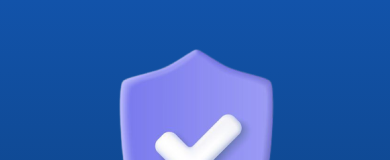
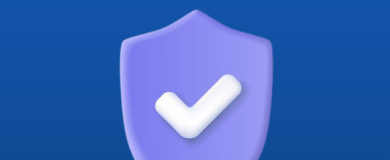
Before and after one commit to DmytroPetryhan/do-it-application, a React Native app: screen /signUpScreen in a window 390 px wide. Shown: the top 160 px of the page. Built offline with nearby package versions, Linux system fonts and the light colour scheme.

Commit message:
VMA 5 fixed SafeAreaView

```diff
--- a/App.js
+++ b/App.js
@@ -1,25 +1,13 @@
 import React from "react";
 import { StatusBar } from "expo-status-bar";
-import { StyleSheet, SafeAreaView, Platform } from "react-native";
 import GradientContainer from "./src/components/GradientContainer";
 import RootNavigation from "./src/navigation/RootNavigation";
 
 export default function App() {
   return (
-    <GradientContainer style={styles.container}>
-      <SafeAreaView style={styles.androidSafeArea}>
-        <StatusBar style="light" />
-      </SafeAreaView>
+    <GradientContainer>
+      <StatusBar style="light" />
       <RootNavigation />
     </GradientContainer>
   );
 }
-
-const styles = StyleSheet.create({
-  container: {
-    flex: 1,
-  },
-  androidSafeArea: {
-    height: Platform.OS === "ios" ? 0 : 40,
-  },
-});
--- a/src/screens/SignInScreen.js
+++ b/src/screens/SignInScreen.js
@@ -1,12 +1,14 @@
 import React from "react";
-import { StyleSheet, View, Text } from "react-native";
+import { StyleSheet, View, Text, SafeAreaView } from "react-native";
 import WelcomeMessage from "../components/WelcomeMessage";
 import Input from "../components/Input";
 import NavigationButton from "../components/NavigationButton";
 import { THEME } from "../theme";
 import Button from "../components/Button/Button";
+
 const SignInScreen = () => {
   return (
+    <SafeAreaView>
       <View style={styles.container}>
         <WelcomeMessage />
         <View style={styles.inputContainer}>
@@ -41,6 +43,7 @@ const SignInScreen = () => {
           />
         </View>
       </View>
+    </SafeAreaView>
   );
 };
 const styles = StyleSheet.create({
--- a/src/screens/SignUpScreen.js
+++ b/src/screens/SignUpScreen.js
@@ -1,4 +1,4 @@
-import { StyleSheet, View, Text } from "react-native";
+import { StyleSheet, View, Text, SafeAreaView } from "react-native";
 import React from "react";
 import WelcomeMessage from "../components/WelcomeMessage";
 import Input from "../components/Input";
@@ -8,6 +8,7 @@ import { THEME } from "../theme";
 
 const SignUpScreen = () => {
   return (
+    <SafeAreaView>
       <View style={styles.container}>
         <WelcomeMessage />
         <View style={styles.formContainer}>
@@ -38,6 +39,7 @@ const SignUpScreen = () => {
           />
         </View>
       </View>
+    </SafeAreaView>
   );
 };
 
```
Lines whose indentation alone changed are shown as unchanged.
